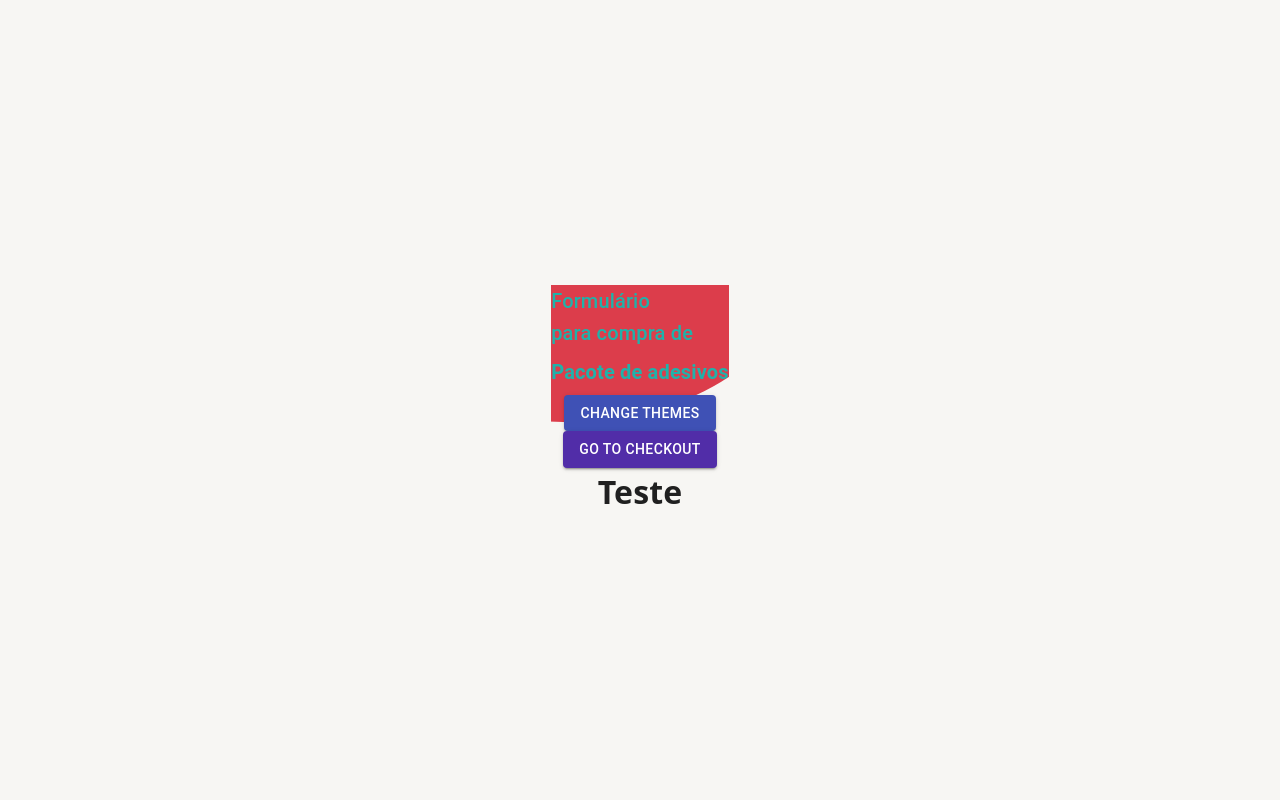
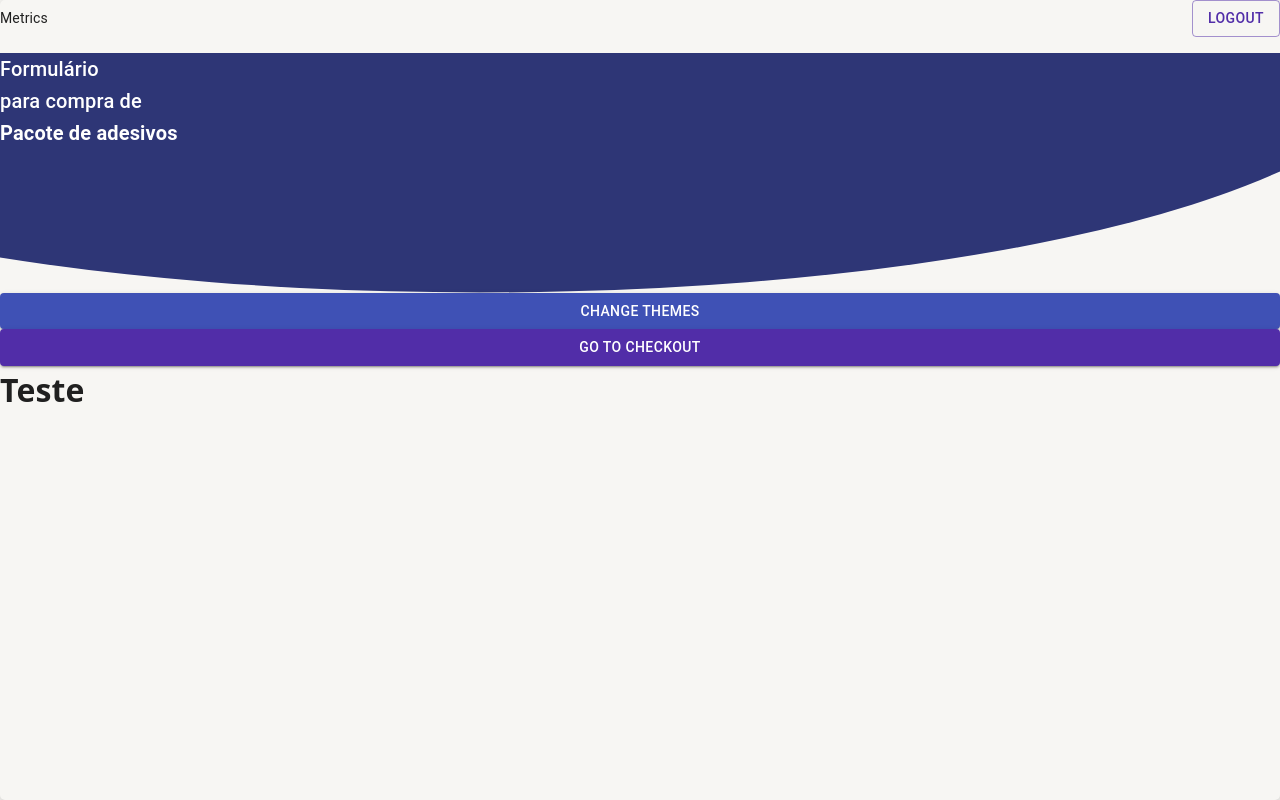
Before and after one commit to MarceloArraes/bempagoform, a Next.js app: page / in a window 1280 px wide. Built offline with nearby package versions, Linux system fonts and the light colour scheme.

Commit message:
fix: the curve and the color of titulo fixed to match exactly the prototipe.

```diff
--- /dev/null
+++ b/lib/createEmotionCache.tsx
@@ -0,0 +1,7 @@
+import createCache from '@emotion/cache';
+
+function createEmotionCache() {
+  return createCache({ key: 'css', prepend: true });
+}
+
+export default createEmotionCache;
--- a/pages/_app.tsx
+++ b/pages/_app.tsx
@@ -1,14 +1,26 @@
 import type { AppProps } from 'next/app'
 import { AppThemeProvider } from '../lib/ThemeContext';
 import CssBaseline from '@mui/material/CssBaseline';
+import Head from 'next/head';
+import { CacheProvider } from '@emotion/react';
+import createEmotionCache from '../lib/createEmotionCache';
 
-function MyApp({ Component, pageProps }: AppProps) {
+const clientSideEmotionCache = createEmotionCache();
+
+function MyApp({ Component, emotionCache = clientSideEmotionCache, pageProps }: any): JSX.Element {
   return (
+    <CacheProvider value={emotionCache}>
+    <Head>
+    <title>Bem Paggo</title>
+    <meta name="viewport" content="initial-scale=1, width=device-width" />
+    <link rel="icon" href="/favicon.ico" />
+    </Head>
     <AppThemeProvider>
         <GlobalStyle />
         <CssBaseline />
       <Component {...pageProps} />
     </AppThemeProvider>
+    </CacheProvider>
   )
 
 }
--- a/pages/index.tsx
+++ b/pages/index.tsx
@@ -1,6 +1,5 @@
 import type { NextPage } from 'next'
 import React, { Children, createContext, useCallback, useContext, useMemo, useState } from 'react';
-import Head from 'next/head'
 //import Image from 'next/image'
 import styles from '../styles/Home.module.css'
 import { useAppThemeContext } from '../lib/ThemeContext';
@@ -14,7 +13,6 @@ interface ITitulo {
   children: string;
   tag: string;
 }
-
 
 const Home: NextPage = () => {
   const router = useRouter();
@@ -30,25 +28,22 @@ const Home: NextPage = () => {
       <Box sx={{
         display: 'flex',
         flexDirection: 'column',
-        flex:2,
-        alignItems: 'center',
-        justifyContent: 'center',
-        height: '100vh',
-        width: '100vw',
+        flex:1,
+        alignItems: 'left',
+        //justifyContent: 'center',
+        boxShadow: '0 2px 10px 0 rgb(0 0 0 / 20%)',
+        borderRadius: '5px',
+        maxWidth: '100%',
+        height: '100%',
       }}>
-        <Head>
-          <title>Bem Paggo</title>
-          <meta name="description" content="Desafio de Front End" />
-          <link rel="icon" href="/favicon.ico" />
-        </Head>
-        <Box>
+        <Header />
         <Titulo>TITULO</Titulo>
-        </Box>
+
         <Button color="secondary" variant="contained" onClick={changeTheme}>Change Themes</Button>
         <Button variant="contained" onClick={handleClick}>Go to CheckOut</Button>
-        <main className={styles.main}>
+        <main >
 
-          <h1 className={styles.title}>
+          <h1 >
             Teste
           </h1>
           </main>
@@ -58,22 +53,14 @@ const Home: NextPage = () => {
 
 function Titulo(props: { children: string}) {
 
-/*   .hero {
-    display: block;
-    box-sizing: border-box;
-    height: 500px;
-    background-color: #dc3d4b;
-    clip-path: ellipse(126% 100% at 6.68% 0%);
-    } */
+  const CustomizedTitleBox = styled(Box)`
+    display: flex;
 
-  const CustomizedTitleBox = styled(Box)`
-    display: block;
-    box-sizing: border-box;
-    height: 125%;
-
-    background-color: #dc3d4b;
-    clip-path: ellipse(126% 100% at 6.68% 0%);
-    color: #20b2aa;
+    height: 30%;
+    width: 100%;
+    background-color: #2e3676;
+    clip-path: ellipse(72% 100% at 37.46% 0%);
+    color: #FFFFFF;
 
   :hover {
     color: #2e8b57;
@@ -88,10 +75,10 @@ const StyledBox: React.FC = ({ children }) => {
   <>  <StyledBox>
       <Typography variant="h6" gutterBottom component="div">
        Formulário <br/>para compra de<br/>
-      </Typography>
 
        <Typography variant="h6" fontWeight='bold' gutterBottom component="div">
        Pacote de adesivos<br/>
+      </Typography>
       </Typography>
       </StyledBox>
 
@@ -99,6 +86,24 @@ const StyledBox: React.FC = ({ children }) => {
   )
 }
 
+function Header() {
+  return (
+      <>
+          <Box sx={{ width: '100%', marginBottom: '16px', display: 'flex', alignItems: 'center', justifyContent: 'space-between' }} >
+              <Typography variant='body2'>
+                  Metrics
+              </Typography>
+              <Button
+                  variant='outlined'
+                  label='Logout'
+                  href="/"
+              >Logout
+              </Button>
+          </Box>
+      </>
+  )
+}
+
 
 
 export default Home
```
